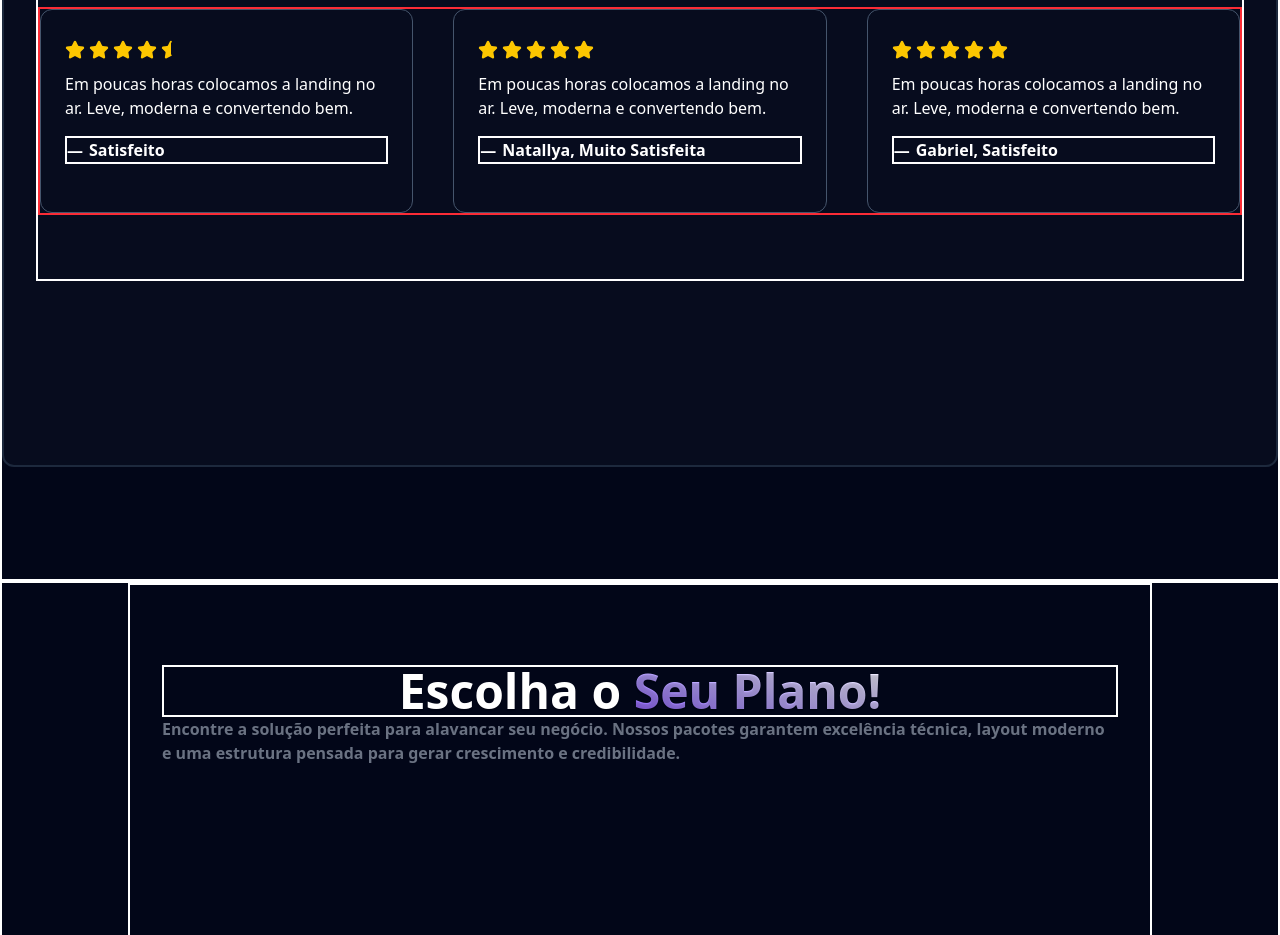
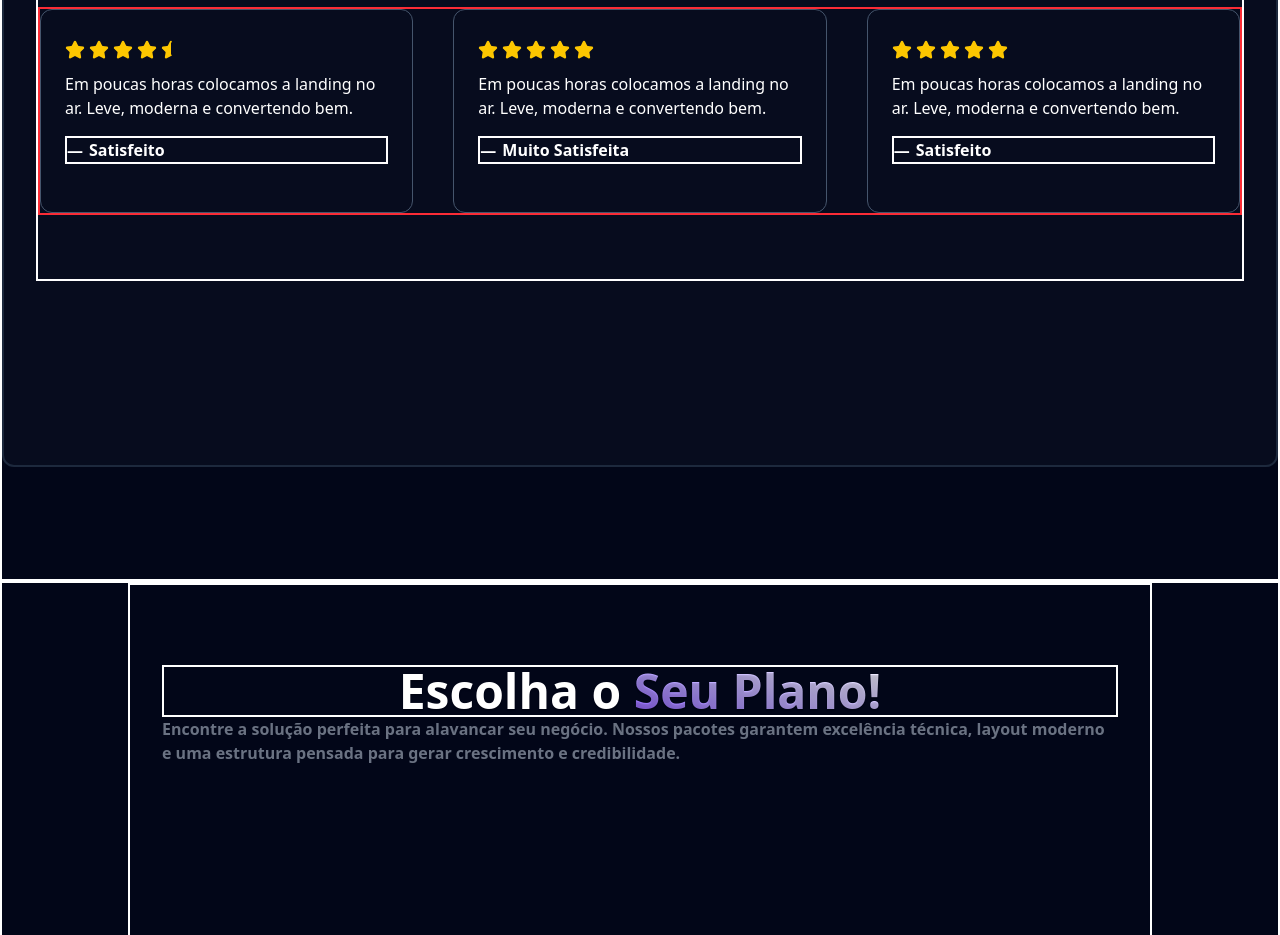
Before and after one commit to joaogabrieldev/projeto--landing-page, a React (Vite) app: page / in a window 1280 px wide. Shown: the part 1900-2835 px from the top of the page. Built offline with nearby package versions, Linux system fonts and the light colour scheme.

Commit message:
chore(assets): created testimonials data file

```diff
--- a/src/assets/testimonials.tsx
+++ b/src/assets/testimonials.tsx
@@ -6,7 +6,7 @@ export type Testimonials = {
   rating: number;
   description: string;
   clientStatus: string;
-  clientName?: string;
+  clientName: string;
 };
 
 export function renderStars(rating: number) {
@@ -40,22 +40,24 @@ export function renderStars(rating: number) {
 
 export const testimonials: Testimonials[] = [
   {
+    clientName: "João Gabriel",
     rating: 4.5,
-    clientName: "João",
     description:
       "Em poucas horas colocamos a landing no ar. Leve, moderna e convertendo bem.",
     clientStatus: "Satisfeito",
   },
   {
+    clientName: "Natallya Modesto",
+    rating: 5,
     description:
       "Em poucas horas colocamos a landing no ar. Leve, moderna e convertendo bem.",
-    clientStatus: "Natallya, Muito Satisfeita",
-    rating: 5,
+    clientStatus: "Muito Satisfeita",
   },
   {
+    clientName: "Gabriel Rodrigues",
     rating: 4.9,
     description:
       "Em poucas horas colocamos a landing no ar. Leve, moderna e convertendo bem.",
-    clientStatus: "Gabriel, Satisfeito",
+    clientStatus: "Satisfeito",
   },
 ];
```
